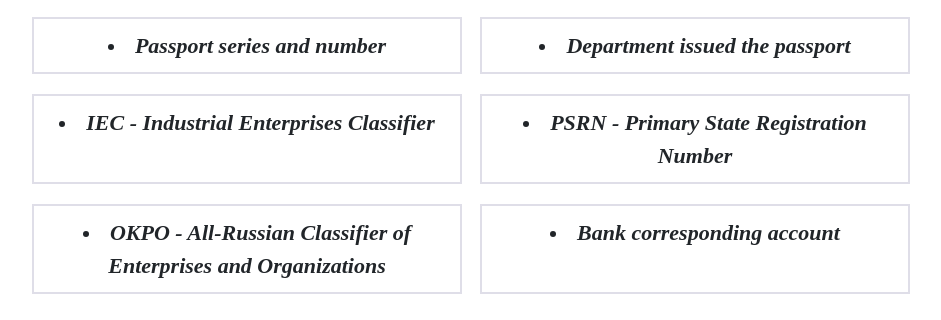
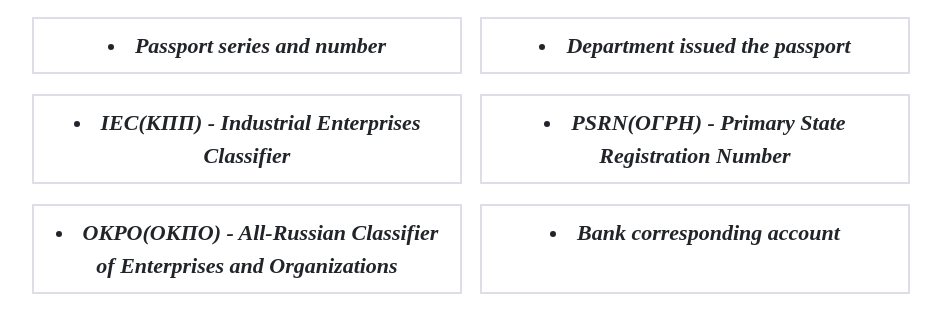
Before and after one commit to RYDLAB/l10n_ru, a plain HTML site: page l10n_russia/static/description/index.html in a window 1280 px wide. Shown: the part 425-745 px from the top of the page, without its empty margins (169-1110 px from the left). Drawn offline with nearby package versions, Linux system fonts and the light colour scheme.

Commit message:
[IMP] l10n_russia: Minor edits to readme and index.html

```diff
--- a/l10n_russia/static/description/index.html
+++ b/l10n_russia/static/description/index.html
@@ -172,7 +172,7 @@
                    font-size: 22px;
                    margin-bottom: 1px;
                    "
-                >IEC - Industrial Enterprises Classifier</i>
+                >IEC(КПП) - Industrial Enterprises Classifier</i>
             </li>
             <li style="
                 box-sizing: border-box;
@@ -195,7 +195,7 @@
                    font-size: 22px;
                    margin-bottom: 1px;
                    "
-                >PSRN - Primary State Registration Number</i>
+                >PSRN(ОГРН) - Primary State Registration Number</i>
             </li>
             <li style="
                 box-sizing: border-box;
@@ -218,7 +218,7 @@
                    font-size: 22px;
                    margin-bottom: 1px;
                    "
-                >OKPO - All-Russian Classifier of Enterprises and Organizations</i>
+                >OKPO(ОКПО) - All-Russian Classifier of Enterprises and Organizations</i>
             </li>
             <li style="
                 box-sizing: border-box;
```
Also changed, not shown: 1 other file.
